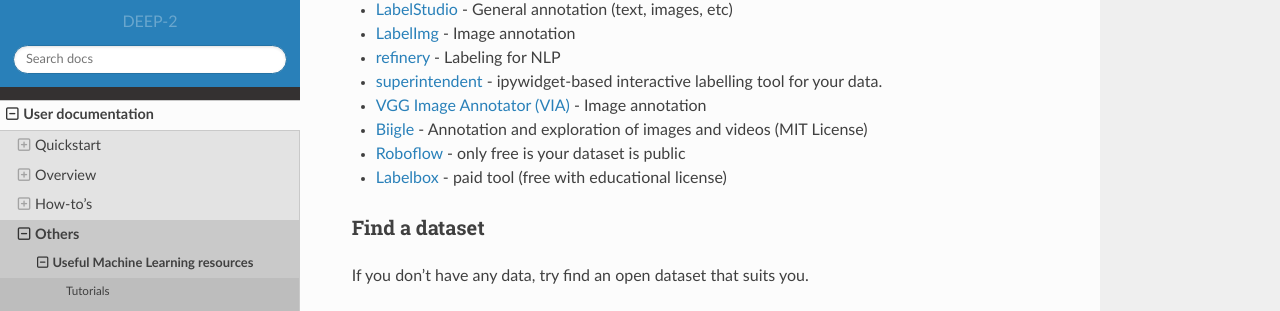
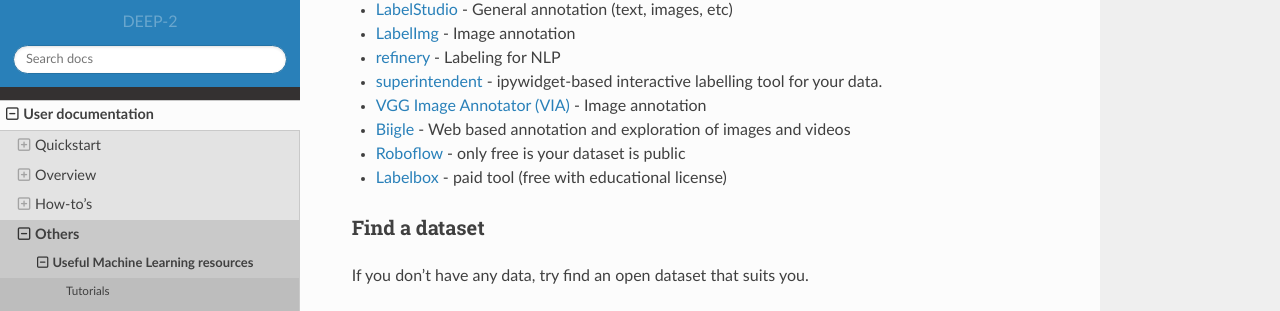
Before and after one commit to deephdc/deep-docs, a Sphinx documentation site: the page built from source/user/others/useful-ml-resources.rst, in a window 1280 px wide and 900 px high, scrolled down 718 px. Shown: the part 138-449 px from the top of the window. Built offline with Sphinx 7.4.7 and the Read the Docs theme 2.0.0, drawn with Linux system fonts in a browser that asks for light colours; nearby versions of some CDN libraries.

Commit message:
fix format

```diff
--- a/source/user/others/useful-ml-resources.rst
+++ b/source/user/others/useful-ml-resources.rst
@@ -43,7 +43,7 @@
 * `refinery <https://github.com/code-kern-ai/refinery>`__ - Labeling for NLP
 * `superintendent <https://github.com/janfreyberg/superintendent>`__ - ipywidget-based interactive labelling tool for your data.
 * `VGG Image Annotator (VIA) <https://www.robots.ox.ac.uk/~vgg/software/via/>`__ - Image annotation
-* `Biigle  <https://biigle.de/>`__ - Annotation and exploration of images and videos (MIT License)
+* `Biigle <https://biigle.de/>`__ - Web based annotation and exploration of images and videos
 * `Roboflow <https://roboflow.com/annotate>`__ - only free is your dataset is public
 * `Labelbox <https://labelbox.com/>`__ - paid tool (free with educational license)
 
```
